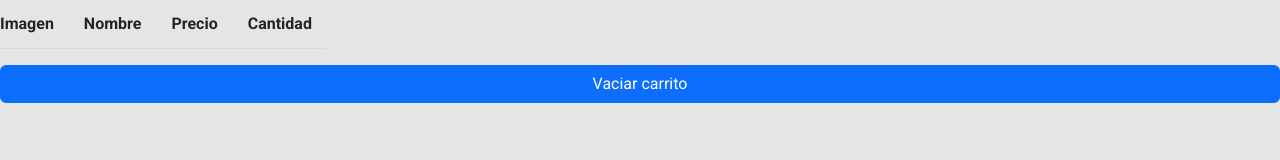
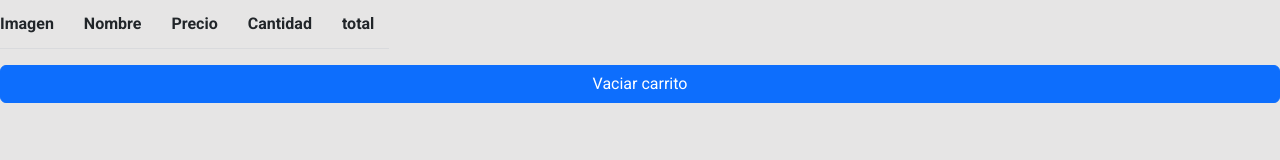
Before and after one commit to ChrisHuila/comercio-react, a React (Vite) app: page /carrito in a window 1280 px wide. Shown: the top 160 px of the page. Built offline with nearby package versions, Linux system fonts and the light colour scheme.

Commit message:
cantidad total agregada

```diff
--- a/src/components/carrito/Carrito.jsx
+++ b/src/components/carrito/Carrito.jsx
@@ -21,9 +21,6 @@ const Carrito = () => {
                         </span>
                     :null}
                 </Link>
-                {/* <Link to={'/nueva-cuenta'} className='enlace-cuenta'>
-                    Obtener Cuenta
-                </Link> */}
                 <div className="carrito">
                     <table>
                         <thead>
--- a/src/components/carrito/CarritoProductos.jsx
+++ b/src/components/carrito/CarritoProductos.jsx
@@ -16,6 +16,7 @@ const CarritoProductos = ({articulo, carrito, eliminaProducto, actualizarCarrito
         })
         actualizarCarrito(carritoActualizado);
     }
+
     return (
         <tr>
             <td><img className=" " style={{width: '90px'}} src={articulo.imagen} alt={articulo.nombre} /></td>
@@ -48,6 +49,7 @@ const CarritoProductos = ({articulo, carrito, eliminaProducto, actualizarCarrito
                     </li>
                 </ul>
             </td>
+            <td>{`${articulo.cantidad * parseInt(articulo.precio) }`}</td>
         </tr>
       );
 }
--- a/src/components/carrito/ProductoCarrito.jsx
+++ b/src/components/carrito/ProductoCarrito.jsx
@@ -11,6 +11,7 @@ const ProductoCarrito = ({articulo, eliminaProducto,}) => {
             <td>{articulo.nombre}</td>
             <td>{`$ ${articulo.precio}`}</td>
             <td>{articulo.cantidad}</td>
+
             <td>
                 <a
                 href="#"
--- a/src/hook/useCarrito.js
+++ b/src/hook/useCarrito.js
@@ -18,7 +18,7 @@ const useCarrito = () => {
     // state del componente
     const [carrito, actualizarCarrito] = useState(productosIniciales);
     const [notificacion , agregarNotificacion] = useState(notificacionesIniciales);
-
+    const [valortotal, guardarValorTotal] = useState(0);
 
 
     // elimina un producto del carrito
@@ -87,6 +87,8 @@ const useCarrito = () => {
 
         let numero = notificacion + 1;
         agregarNotificacion( numero )
+
+        guardarValorTotal(valortotal + parseInt(producto.precio));
         // coloca el valor por defecto para poder agregar otro producto
         agregarCarrito({})
     }
--- a/src/routes/PrincipalCarrito.jsx
+++ b/src/routes/PrincipalCarrito.jsx
@@ -14,7 +14,7 @@ const PrincipalCarrito = () => {
                     <th>Nombre</th>
                     <th>Precio</th>
                     <th>Cantidad</th>
-
+                    <th>total</th>
                 </tr>
             </thead>
             <tbody>
```
